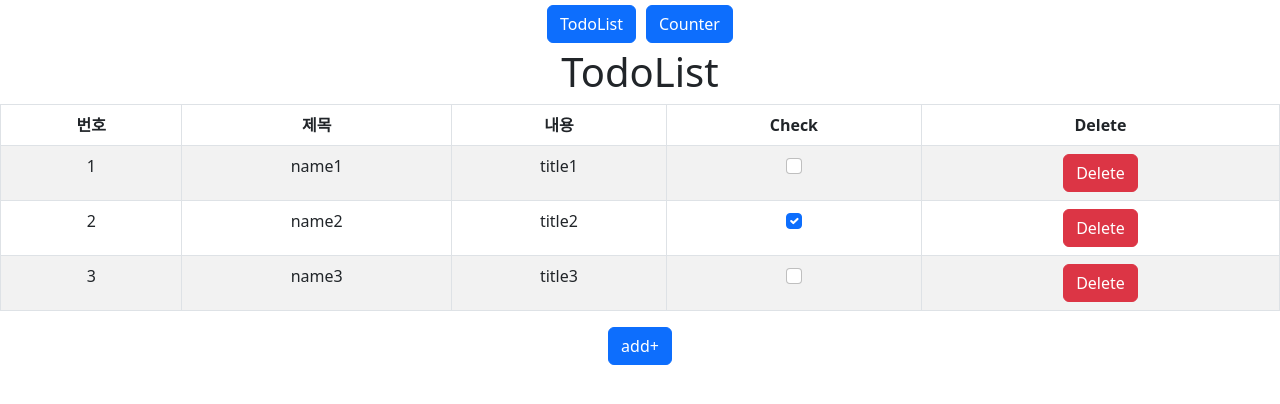
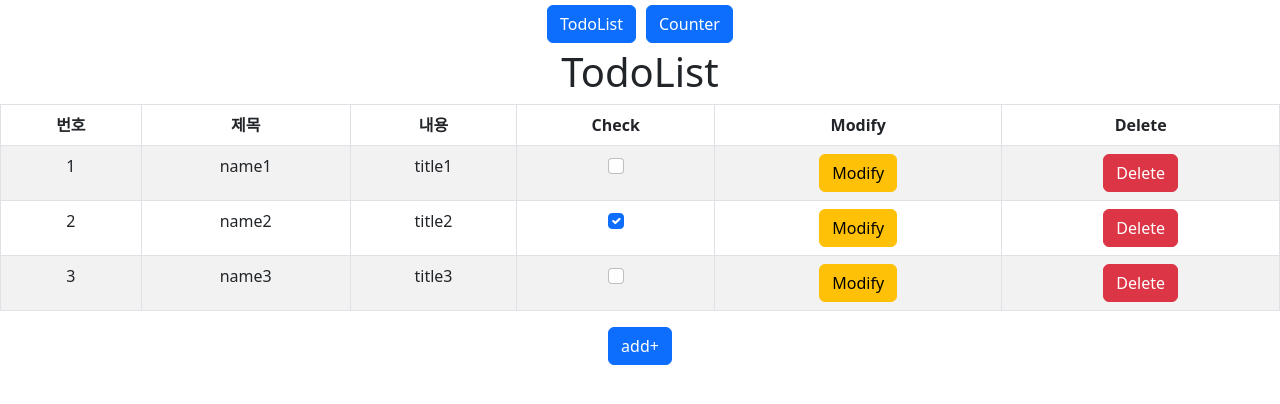
Before and after one commit to risio7001/todo, a React (Create React App) app: page / in a window 1280 px wide. Shown: the top 404 px of the page. Built offline with nearby package versions, Linux system fonts and the light colour scheme.

Commit message:
수정하기 추가

```diff
--- a/src/App.tsx
+++ b/src/App.tsx
@@ -11,9 +11,6 @@ import { Todo } from './todo/Todo';
 function App() {
   const [selectToggle, setSelectToggle] = useState("TodoList");
 
-  // const openModal = useCallback(() => {
-  //   setShowModal(!showModal);
-  // }, [showModal]);
   const toggleChange = (toggle: Toggle) => {
     setSelectToggle(toggle.toggle);
   }
@@ -33,6 +30,7 @@ function App() {
               <div>
                 {count}
                 <Button onClick={() => setCount(count + 1)}>+</Button>
+                <Button onClick={() => setCount(count - 1)}>-</Button>
               </div>
             )}
           </Counter>
--- a/src/data/dummy.js
+++ b/src/data/dummy.js
@@ -1,15 +1,18 @@
 export const dummy = [
     {
+        no:0,
         name:"name1",
         title:"title1",
         check:false,
     },
     {
+        no:1,
         name:"name2",
         title:"title2",
         check:true,
     },
     {
+        no:2,
         name:"name3",
         title:"title3",
         check:false,
--- a/src/todo/Todo.tsx
+++ b/src/todo/Todo.tsx
@@ -1,5 +1,5 @@
 import React, { useState } from "react";
-import { Button, Modal, Table } from "react-bootstrap";
+import { Button, Modal, ModalTitle, Table } from "react-bootstrap";
 import { dummy } from "../data/dummy";
 import ModalCustom from "../utils/ModalCustom";
 import { TodoList } from "./TodoList";
@@ -9,6 +9,8 @@ export const Todo: React.FC = () => {
 
     const [data, setData] = useState(dummy);
     const [showModal, setShowModal] = useState<boolean>(false);
+    const [typeT, setTypeT] = useState('Add');
+    const [modify_select, setModify_select] = useState<Todo>(data[0]);
 
   const checkHandle = (select: Todo) => {
     const tt = data.map((el) => {
@@ -27,10 +29,37 @@ export const Todo: React.FC = () => {
     setData(data.filter((el)=>el!=select));
   }
 
+//   const modifyTodo = (modify:Todo) => {
+    // const tt = data.map((el)=>{
+
+    // })
+//   }
+
   const addTodo = (add:Todo) => {
     setData([...data, add]);
     setShowModal(false);
   }
+
+  const modalToggle = (select:Todo)=>{
+    setTypeT("Modify");
+    setModify_select(select);
+    setShowModal(!showModal);
+  }
+
+  const onModify = (select:Todo)=>{
+      const tt = data.map((el)=>{
+          if(el.no===select.no){
+            return {
+                ...el,
+                name:select.name,
+                title:select.title,
+            }
+          }
+          return el;
+      });
+      setData(tt);
+  }
+
     return <>
         <Table striped={true} bordered={true} hover={true}>
             <thead>
@@ -39,18 +68,25 @@ export const Todo: React.FC = () => {
                     <th>제목</th>
                     <th>내용</th>
                     <th>Check</th>
+                    <th>Modify</th>
                     <th>Delete</th>
                 </tr>
             </thead>
             <tbody>
                 <>
-                    <TodoList todos={data} checkHandle={checkHandle} deleteHandle={deleteTodo} />
+                    <TodoList todos={data} checkHandle={checkHandle}
+                    deleteHandle={deleteTodo} modalToggle={modalToggle}  />
                 </>
             </tbody>
         </Table>
-        <Button variant='primary' onClick={() => setShowModal(!showModal)}>add+</Button>
+        <Button variant='primary' onClick={() => {
+            setTypeT("Add");
+            setShowModal(!showModal)
+        }}>add+</Button>
         <Modal show={showModal} onHide={() => setShowModal(false)}>
-            <ModalCustom onInsert={addTodo} children={[]} />
+            <ModalTitle style={{ textAlign: 'center' }}>{typeT}</ModalTitle>
+            <ModalCustom onInsert={addTodo} children={[]} type={typeT} no={data[data.length - 1].no + 1} todo={modify_select} onModify={onModify}
+            />
         </Modal>
 
     </>
--- a/src/todo/TodoItem.tsx
+++ b/src/todo/TodoItem.tsx
@@ -1,14 +1,16 @@
 import React from "react";
 import { Button, Form } from "react-bootstrap";
+import {ReactComponent as Pencil} from '../img/pencil.svg';
 
 interface CardProps {
     todo:Todo;
     checkHandle:CheckHandle;
     deleteHandle:DeleteHandle;
+    modalToggle:ModalToggle;
     idx:number;
 }
 
-export const TodoItem:React.FC<CardProps> = ({todo,checkHandle,deleteHandle,idx}) => {
+export const TodoItem:React.FC<CardProps> = ({todo,checkHandle,deleteHandle,idx, modalToggle}) => {
 
     return <>
         <tr>
@@ -16,6 +18,7 @@ export const TodoItem:React.FC<CardProps> = ({todo,checkHandle,deleteHandle,idx}
             <td>{todo.name}</td>
             <td>{todo.title}</td>
             <td><Form.Check type='checkbox' checked={todo.check} onChange={()=>checkHandle(todo)}></Form.Check></td>
+            <td><Button variant="warning" onClick={()=>modalToggle(todo)}>Modify</Button></td>
             <td><Button variant="danger" onClick={()=>deleteHandle(todo)}>Delete</Button></td>
         </tr>
     </>
--- a/src/todo/TodoList.tsx
+++ b/src/todo/TodoList.tsx
@@ -5,13 +5,15 @@ interface TodoListProps{
     todos:Array<Todo>;
     checkHandle:CheckHandle
     deleteHandle:DeleteHandle
+    modalToggle:ModalToggle;
 }
 
-export const TodoList:React.FC<TodoListProps> = ({todos, checkHandle,deleteHandle}) =>{
+export const TodoList:React.FC<TodoListProps> = ({todos, checkHandle,deleteHandle, modalToggle, }) =>{
 
     return<>
         {todos.map((el,idx)=>{
-            return <TodoItem key={idx} todo={el} checkHandle={checkHandle} deleteHandle={deleteHandle} idx={idx}/>
+            return <TodoItem key={idx} todo={el}
+            checkHandle={checkHandle} deleteHandle={deleteHandle} idx={idx} modalToggle={modalToggle} />
         })}
     </>
 }
--- a/src/tyeps.d.ts
+++ b/src/tyeps.d.ts
@@ -1,4 +1,5 @@
 type Todo = {
+    no:number,
     name: stirng,
     title: string,
     check: boolean,
@@ -7,7 +8,12 @@ type Todo = {
 type CheckHandle = (CheckHandle:Todo)=>void
 type DeleteHandle = (DeleteHandle:Todo)=>void
 type AddTodo = (AddTodo:Todo) => void
+type onModify = (onModify:Todo) => void
+type ModalToggle = (ModalToggle:Todo) => viod
 
 type Toggle = {
     toggle:string
 }
+// type typeT = {
+//     type:string
+// }
--- a/src/utils/ModalCustom.tsx
+++ b/src/utils/ModalCustom.tsx
@@ -1,38 +1,45 @@
 import React, { Children, FC, ReactNode, useState } from 'react'
 import { Modal, Form, Row, Col, Button } from 'react-bootstrap'
 interface ModalProps {
-    // showModal:boolean;
-    // data:[];
-    // todo:Todo;
     onInsert: AddTodo;
+    onModify: onModify;
+    todo: Todo;
+    no: number;
+    type: string;
     children: [];
 }
-const ModalCustom: React.FC<ModalProps> = ({ onInsert }) => {
+const ModalCustom: React.FC<ModalProps> = ({ onInsert, no, todo, type, onModify }) => {
 
-    const [name, setName] = useState<string>("");
-    const [title, setTitle] = useState<string>("");
-
-    const [newTodo, setNewTodo] = useState({});
+    const [name, setName] = useState<string>(type === 'Modify' ? todo.name : "");
+    const [title, setTitle] = useState<string>(type === 'Modify' ? todo.title : "");
 
     const submit = () => {
-        onInsert({name, title, check:false});
+        if (type === "Modify") {
+            onModify({ ...todo, name: name, title: title })
+        }
+        else {
+            onInsert({ no: no, name, title, check: false });
+        }
     }
-
 
     return <>
         <Modal.Body>
             <Form>
                 <Row className='mb-3'>
                     <Col>
-                        <Form.Control onChange={(e) => setName(e.target.value)} placeholder='제목'></Form.Control>
+                        <Form.Control onChange={(e) => setName(e.target.value)} defaultValue={type === "Modify" ? todo.name : ""} placeholder='제목'>
+                        </Form.Control>
                     </Col>
                     <Col>
-                        <Form.Control onChange={(e) => setTitle(e.target.value)} placeholder='내용'></Form.Control>
+                        <Form.Control onChange={(e) => setTitle(e.target.value)} defaultValue={type === "Modify" ? todo.title : ""} placeholder='내용'>
+                        </Form.Control>
                     </Col>
                 </Row>
             </Form>
             <Row>
-                <Button variant='primary' onClick={() => submit()} >Add</Button>
+                <Button variant='primary' onClick={() => submit()} >
+                    {type === 'Modify' ? 'Modify' : "Add"}
+                </Button>
             </Row>
         </Modal.Body>
     </>
```
Also changed, not shown: src/img/pencil.svg (added).
